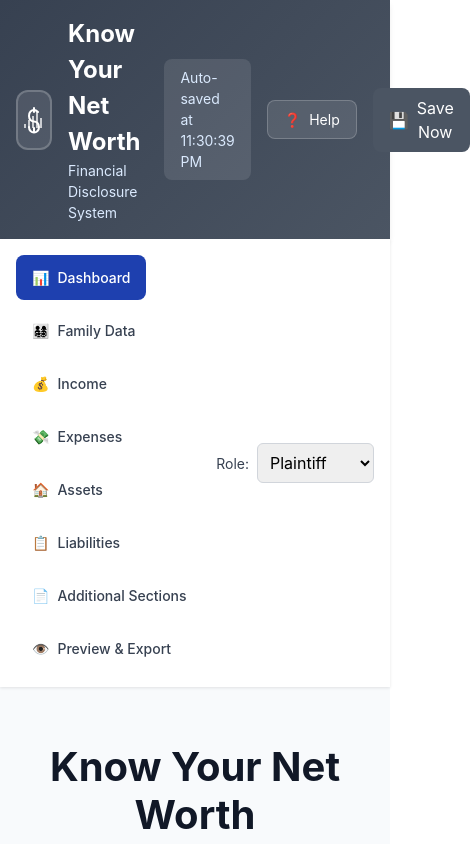
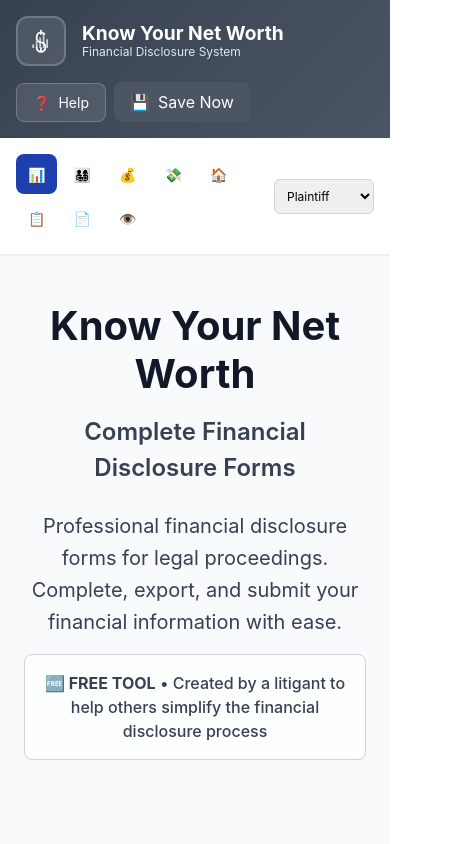
Before and after one commit to aliceinword/know-your-net-worth, a React (Vite) app: page / in a window 390 px wide. Shown: the top 844 px of the page, 470 px wide, since content can reach past the window. Built offline with nearby package versions, Linux system fonts and the light colour scheme.

Commit message:
Add mobile responsiveness for iPhone and mobile devices

```diff
--- a/src/App_Fixed.jsx
+++ b/src/App_Fixed.jsx
@@ -138,24 +138,47 @@ function App_Fixed() {
   // Authentication removed - direct access to application
 
   return (
-    <div style={{ minHeight: '100vh', backgroundColor: '#f8fafc', display: 'flex', flexDirection: 'column' }}>
+    <div style={{
+      minHeight: '100vh',
+      backgroundColor: '#f8fafc',
+      display: 'flex',
+      flexDirection: 'column',
+      padding: '0',
+      margin: '0',
+      width: '100%',
+      overflowX: 'hidden'
+    }}>
       {/* Header */}
       <header style={{ background: 'linear-gradient(135deg, #374151, #4b5563)', boxShadow: '0 4px 6px -1px rgba(0, 0, 0, 0.1)' }}>
         <div style={{ maxWidth: '1280px', margin: '0 auto', padding: '0 1rem' }}>
-          <div style={{ display: 'flex', justifyContent: 'space-between', alignItems: 'center', padding: '1rem 0' }}>
-            <div style={{ display: 'flex', alignItems: 'center', gap: '1rem' }}>
+          <div style={{
+            display: 'flex',
+            justifyContent: 'space-between',
+            alignItems: 'center',
+            padding: '1rem 0',
+            flexWrap: 'wrap',
+            gap: '1rem'
+          }}>
+            <div style={{
+              display: 'flex',
+              alignItems: 'center',
+              gap: '1rem',
+              flex: '1',
+              minWidth: '200px'
+            }}>
               {/* Logo */}
               <div style={{
                 display: 'flex',
                 alignItems: 'center',
                 justifyContent: 'center',
-                width: '60px',
-                height: '60px',
+                width: '50px',
+                height: '50px',
                 backgroundColor: 'rgba(255, 255, 255, 0.1)',
                 borderRadius: '12px',
-                border: '2px solid rgba(255, 255, 255, 0.2)'
+                border: '2px solid rgba(255, 255, 255, 0.2)',
+                flexShrink: 0
               }}>
-                <svg width="32" height="32" viewBox="0 0 32 32" fill="none" xmlns="http://www.w3.org/2000/svg">
+                <svg width="28" height="28" viewBox="0 0 32 32" fill="none" xmlns="http://www.w3.org/2000/svg">
                   {/* Dollar Sign */}
                   <path d="M16 4V8M16 24V28M20 8C18.5 6.5 16.5 6 16 6C14.5 6 13.5 6.5 12.5 7.5C11.5 8.5 11 10 11 12C11 13.5 11.5 15 12.5 16C13.5 17 14.5 17.5 16 17.5C17.5 17.5 18.5 18 19.5 19C20.5 20 21 21.5 21 23C21 24.5 20.5 26 19.5 27C18.5 28 17.5 28.5 16 28.5C14.5 28.5 13.5 28 12.5 27C11.5 26 11 24.5 11 23" stroke="white" strokeWidth="2" strokeLinecap="round" strokeLinejoin="round"/>
                   {/* Chart Bars */}
@@ -167,15 +190,36 @@ function App_Fixed() {
                 </svg>
               </div>
 
-              <div style={{ color: 'white' }}>
-                <h1 style={{ fontSize: '1.5rem', fontWeight: 'bold', margin: 0 }}>Know Your Net Worth</h1>
-                <p style={{ color: '#dbeafe', fontSize: '0.875rem', margin: 0 }}>Financial Disclosure System</p>
+              <div style={{ color: 'white', minWidth: 0 }}>
+                <h1 style={{
+                  fontSize: 'clamp(1.2rem, 4vw, 1.5rem)',
+                  fontWeight: 'bold',
+                  margin: 0,
+                  lineHeight: '1.2'
+                }}>Know Your Net Worth</h1>
+                <p style={{
+                  color: '#dbeafe',
+                  fontSize: 'clamp(0.75rem, 3vw, 0.875rem)',
+                  margin: 0,
+                  lineHeight: '1.2'
+                }}>Financial Disclosure System</p>
               </div>
             </div>
 
-            <div style={{ display: 'flex', alignItems: 'center', gap: '1rem' }}>
-              {/* Save Status */}
-              <div style={{ backgroundColor: 'rgba(255, 255, 255, 0.1)', borderRadius: '0.5rem', padding: '0.5rem 1rem' }}>
+            <div style={{
+              display: 'flex',
+              alignItems: 'center',
+              gap: '0.5rem',
+              flexWrap: 'wrap',
+              justifyContent: 'flex-end'
+            }}>
+              {/* Save Status - Hidden on mobile */}
+              <div style={{
+                backgroundColor: 'rgba(255, 255, 255, 0.1)',
+                borderRadius: '0.5rem',
+                padding: '0.5rem 1rem',
+                display: window.innerWidth < 768 ? 'none' : 'block'
+              }}>
                 <div style={{ color: 'white', fontSize: '0.875rem' }}>
                   {isSaving ? (
                     <div style={{ display: 'flex', alignItems: 'center', gap: '0.5rem' }}>
@@ -249,35 +293,61 @@ function App_Fixed() {
       {/* Navigation */}
       <div style={{ backgroundColor: 'white', boxShadow: '0 1px 3px 0 rgba(0, 0, 0, 0.1)' }}>
         <div style={{ maxWidth: '1280px', margin: '0 auto', padding: '0 1rem' }}>
-          <div style={{ display: 'flex', alignItems: 'center', justifyContent: 'space-between', padding: '1rem 0' }}>
-            <div style={{ display: 'flex', gap: '0.5rem', flexWrap: 'wrap' }}>
+          <div style={{
+            display: 'flex',
+            alignItems: 'center',
+            justifyContent: 'space-between',
+            padding: '1rem 0',
+            flexWrap: 'wrap',
+            gap: '1rem'
+          }}>
+            <div style={{
+              display: 'flex',
+              gap: '0.25rem',
+              flexWrap: 'wrap',
+              overflowX: 'auto',
+              flex: '1',
+              minWidth: '0'
+            }}>
               {tabs.map((tab) => (
                 <button
                   key={tab.id}
                   onClick={() => setActiveTab(tab.id)}
                   style={{
-                    padding: '0.75rem 1rem',
+                    padding: '0.5rem 0.75rem',
                     border: 'none',
                     borderRadius: '0.5rem',
                     backgroundColor: activeTab === tab.id ? '#1e40af' : 'transparent',
                     color: activeTab === tab.id ? 'white' : '#374151',
                     cursor: 'pointer',
-                    fontSize: '0.875rem',
+                    fontSize: 'clamp(0.75rem, 3vw, 0.875rem)',
                     fontWeight: '500',
                     display: 'flex',
                     alignItems: 'center',
-                    gap: '0.5rem'
+                    gap: '0.25rem',
+                    whiteSpace: 'nowrap',
+                    flexShrink: 0,
+                    minHeight: '40px'
                   }}
                 >
-                  <span>{tab.icon}</span>
-                  {tab.label}
+                  <span style={{ fontSize: 'clamp(0.875rem, 3.5vw, 1rem)' }}>{tab.icon}</span>
+                  <span style={{ display: window.innerWidth < 480 ? 'none' : 'inline' }}>{tab.label}</span>
                 </button>
               ))}
             </div>
 
             {/* Role Selector */}
-            <div style={{ display: 'flex', alignItems: 'center', gap: '0.5rem' }}>
-              <span style={{ fontSize: '0.875rem', color: '#374151' }}>Role:</span>
+            <div style={{
+              display: 'flex',
+              alignItems: 'center',
+              gap: '0.5rem',
+              flexShrink: 0
+            }}>
+              <span style={{
+                fontSize: 'clamp(0.75rem, 3vw, 0.875rem)',
+                color: '#374151',
+                display: window.innerWidth < 480 ? 'none' : 'inline'
+              }}>Role:</span>
               <select
                 value={userRole}
                 onChange={(e) => setUserRole(e.target.value)}
@@ -285,7 +355,8 @@ function App_Fixed() {
                   padding: '0.5rem',
                   border: '1px solid #d1d5db',
                   borderRadius: '0.375rem',
-                  fontSize: '0.看一下rem'
+                  fontSize: 'clamp(0.75rem, 3vw, 0.875rem)',
+                  minWidth: '100px'
                 }}
               >
                 <option value="plaintiff">Plaintiff</option>
@@ -297,8 +368,17 @@ function App_Fixed() {
       </div>
 
       {/* Main Content */}
-      <main style={{ flex: 1, maxWidth: '1280px', margin: '0 auto', width: '100%' }}>
-        <div style={{ padding: '1.5rem' }}>
+      <main style={{
+        flex: 1,
+        maxWidth: '1280px',
+        margin: '0 auto',
+        width: '100%',
+        padding: '0 clamp(0.5rem, 2vw, 1rem)'
+      }}>
+        <div style={{
+          padding: 'clamp(1rem, 3vw, 1.5rem)',
+          width: '100%'
+        }}>
           {activeTab === 'dashboard' ? (
             <div style={{ maxWidth: '900px', margin: '0 auto' }}>
               {/* Hero Section */}
```
Also changed, not shown: 2 other files (tests, documents, lock files or other folders).
